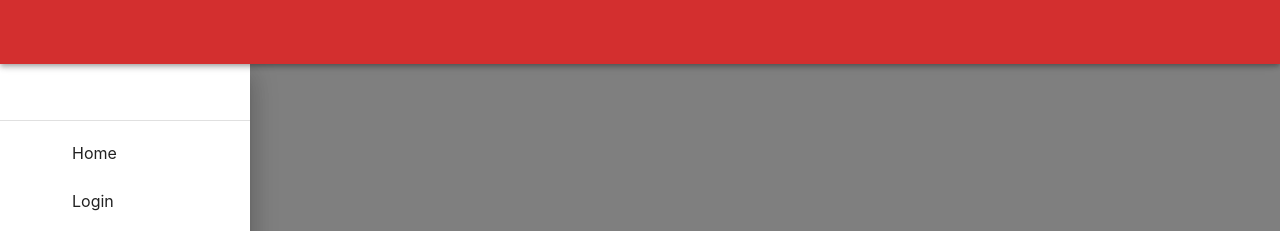
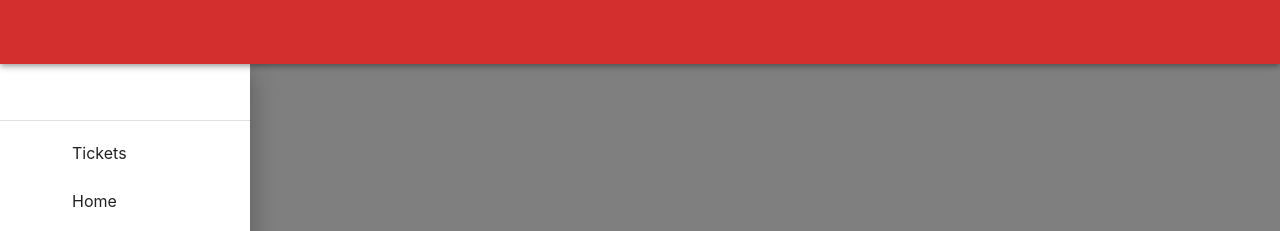
Before and after one commit to PEDreamTeam/hibavonal, a React (Vite) app in the folder hibavonal-fe/: page / in a window 1280 px wide. Both pictures are taken after a click on the button "open drawer". Shown: the top 231 px of the page. Built offline with nearby package versions, Linux system fonts and the light colour scheme; some icons are missing.

Commit message:
add: include Tickets menu item in layout navigation

```diff
--- a/hibavonal-fe/src/components/Layout.jsx
+++ b/hibavonal-fe/src/components/Layout.jsx
@@ -33,6 +33,7 @@ export default function Layout({ children }) {
   };
 
   const menuItems = [
+     { label: 'Tickets', icon: <HomeIcon />, path: '/' },
     { label: 'Home', icon: <HomeIcon />, path: '/' },
     { label: 'Login', icon: <LoginIcon />, path: '/login' },
   ];
```
